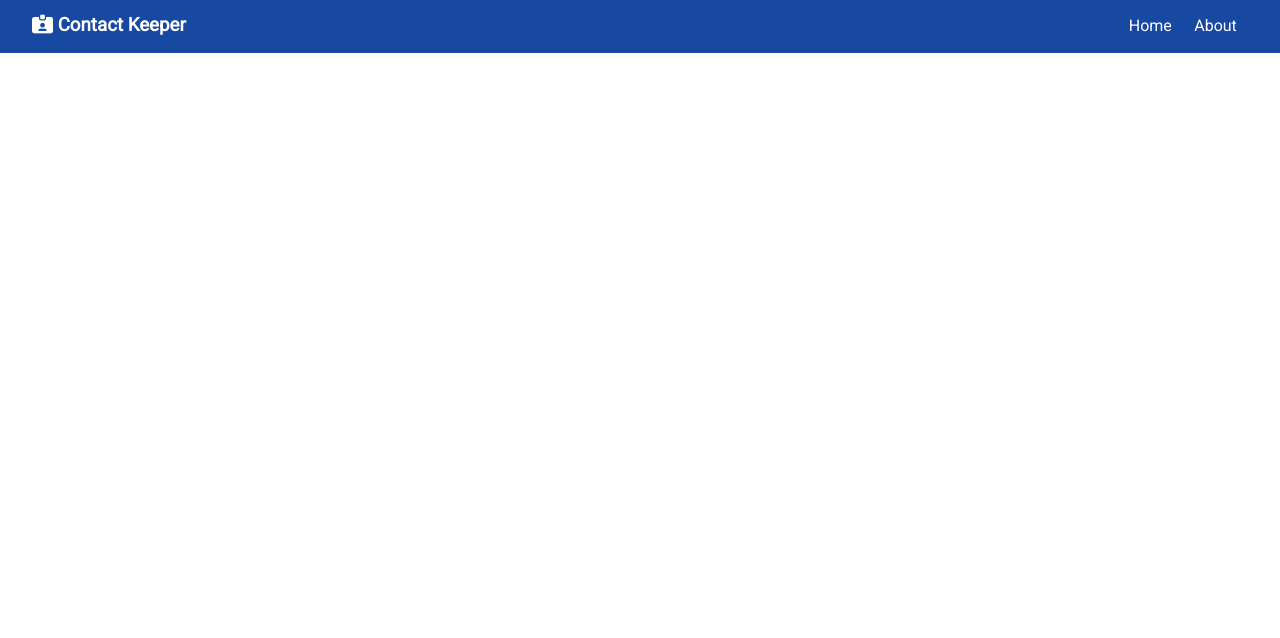
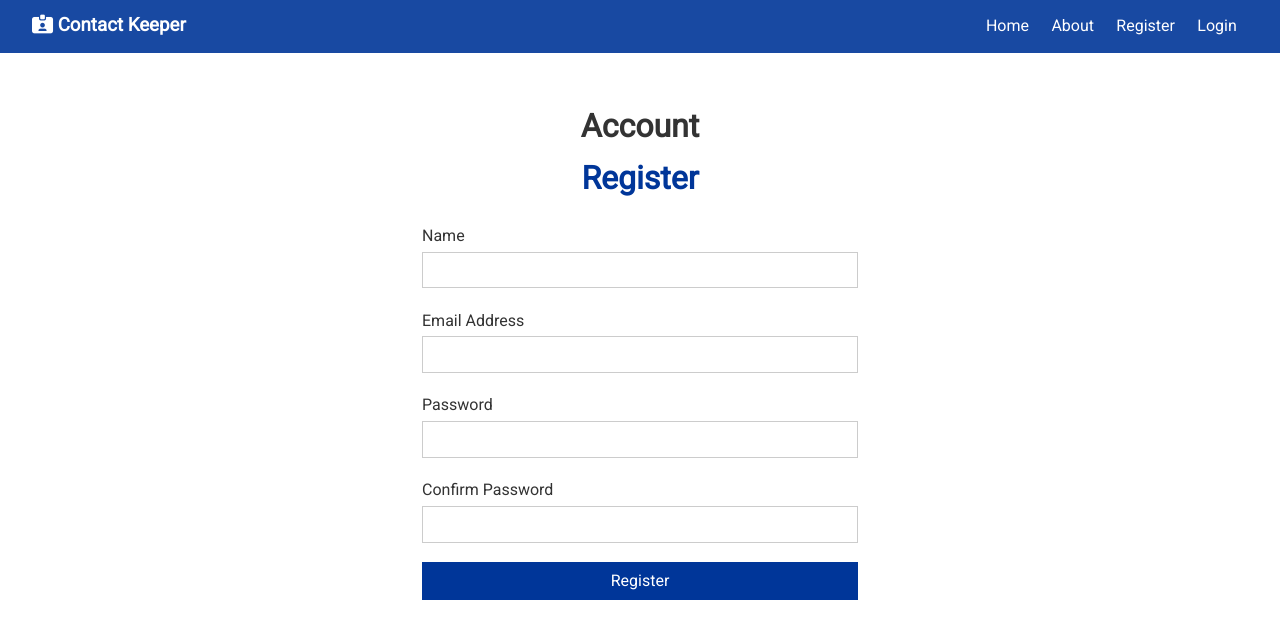
Before and after one commit to klauza/a-keeper-of-contacts, a React (Create React App) app in the folder client/: page /register in a window 1280 px wide. Shown: the top 638 px of the page. Built offline with nearby package versions, Linux system fonts and the light colour scheme; the HTML template or start-up script is replaced by a standard one.

Commit message:
creating register & login components

```diff
--- a/client/src/App.js
+++ b/client/src/App.js
@@ -3,6 +3,8 @@
 import Navbar from './components/layout/Navbar';
 import Home from './components/pages/Home';
 import About from './components/pages/About';
+import Register from './components/auth/Register';
+import Login from './components/auth/Login';
 import './App.css';
 
 import ContactState from './context/contact/ContactState';
@@ -20,6 +22,8 @@
               <Switch>
                 <Route exact path='/' component={Home} />
                 <Route exact path='/about' component={About} />
+                <Route exact path='/register' component={Register} />
+                <Route exact path='/login' component={Login} />
               </Switch>
             </div>
 
--- /dev/null
+++ b/client/src/components/auth/Login.js
@@ -0,0 +1,46 @@
+import React, { useState } from 'react'
+
+const Login = () => {
+
+  // state
+  const [user, setUser] = useState({
+    email: '',
+    password: ''
+  });
+
+  const {email, password} = user;
+
+  const onChange = (e) => {
+    setUser({
+      ...user,  // current value
+      [e.target.name]: e.target.value   // setting current value
+    })
+  }
+
+  const onSubmit = (e) => {
+    e.preventDefault();
+    // method to log in the user
+    console.log('Login submit');
+  }
+
+  return (
+    <div className="form-container">
+      <h1>
+        Account <div className="text-primary">Login</div>
+      </h1>
+      <form onSubmit={onSubmit}>
+        <div className="form-group">
+          <label htmlFor="email">Email Address</label>
+          <input type="email" name="email" value={email} onChange={onChange} />
+        </div>
+        <div className="form-group">
+          <label htmlFor="password">Password</label>
+          <input type="password" name="password" value={password} onChange={onChange} />
+        </div>
+        <input type="submit" value="Login" className="btn btn-primary btn-block" />
+      </form>
+    </div>
+  )
+}
+
+export default Login
--- /dev/null
+++ b/client/src/components/auth/Register.js
@@ -0,0 +1,57 @@
+import React, { useState } from 'react'
+
+const Register = () => {
+
+  // state
+  const [user, setUser] = useState({
+    name: '',
+    email: '',
+    password: '',
+    password2: ''
+  });
+
+  const {name, email, password, password2} = user;
+
+  const onChange = (e) => {
+    setUser({
+      ...user,  // current value
+      [e.target.name]: e.target.value   // setting current value
+    })
+  }
+
+  const onSubmit = (e) => {
+    e.preventDefault();
+    // method to register new user
+    console.log('Register submit');
+  }
+
+
+  return (
+    <div className="form-container">
+      <h1>
+        Account <div className="text-primary">Register</div>
+      </h1>
+      <form onSubmit={onSubmit}>
+        <div className="form-group">
+          <label htmlFor="name">Name</label>
+          <input type="text" name="name" value={name} onChange={onChange} />
+        </div>
+        <div className="form-group">
+          <label htmlFor="email">Email Address</label>
+          <input type="email" name="email" value={email} onChange={onChange} />
+        </div>
+        <div className="form-group">
+          <label htmlFor="password">Password</label>
+          <input type="password" name="password" value={password} onChange={onChange} />
+        </div>
+        <div className="form-group">
+          <label htmlFor="password2">Confirm Password</label>
+          <input type="password" name="password2" value={password2} onChange={onChange} />
+        </div>
+        <input type="submit" value="Register" className="btn btn-primary btn-block" />
+      </form>
+    </div>
+  )
+}
+
+export default Register
--- a/client/src/components/layout/Navbar.js
+++ b/client/src/components/layout/Navbar.js
@@ -15,6 +15,12 @@
         <li>
           <Link to='/about'>About</Link>
         </li>
+        <li>
+          <Link to='/register'>Register</Link>
+        </li>
+        <li>
+          <Link to='/login'>Login</Link>
+        </li>
       </ul>
     </div>
   )
```
